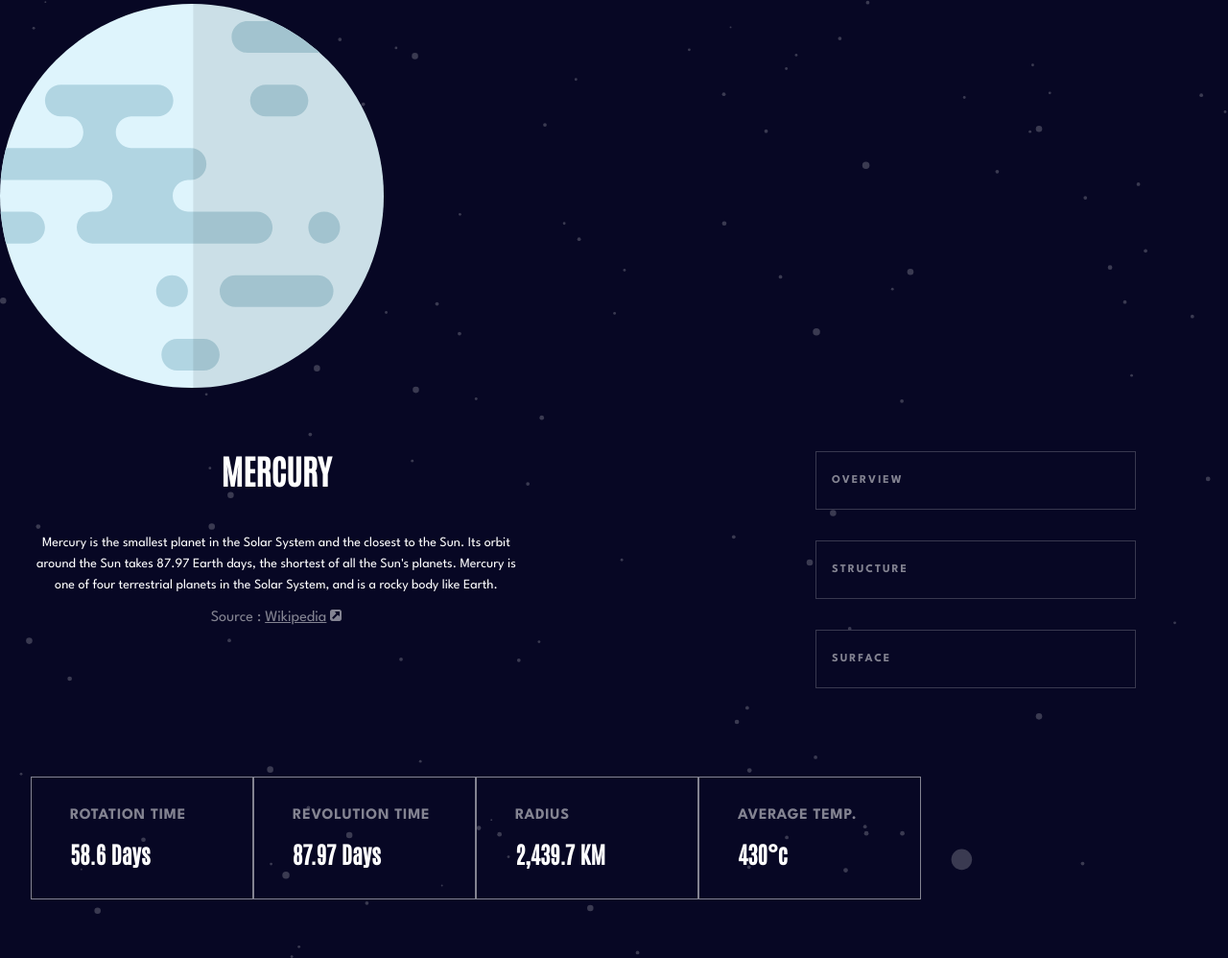
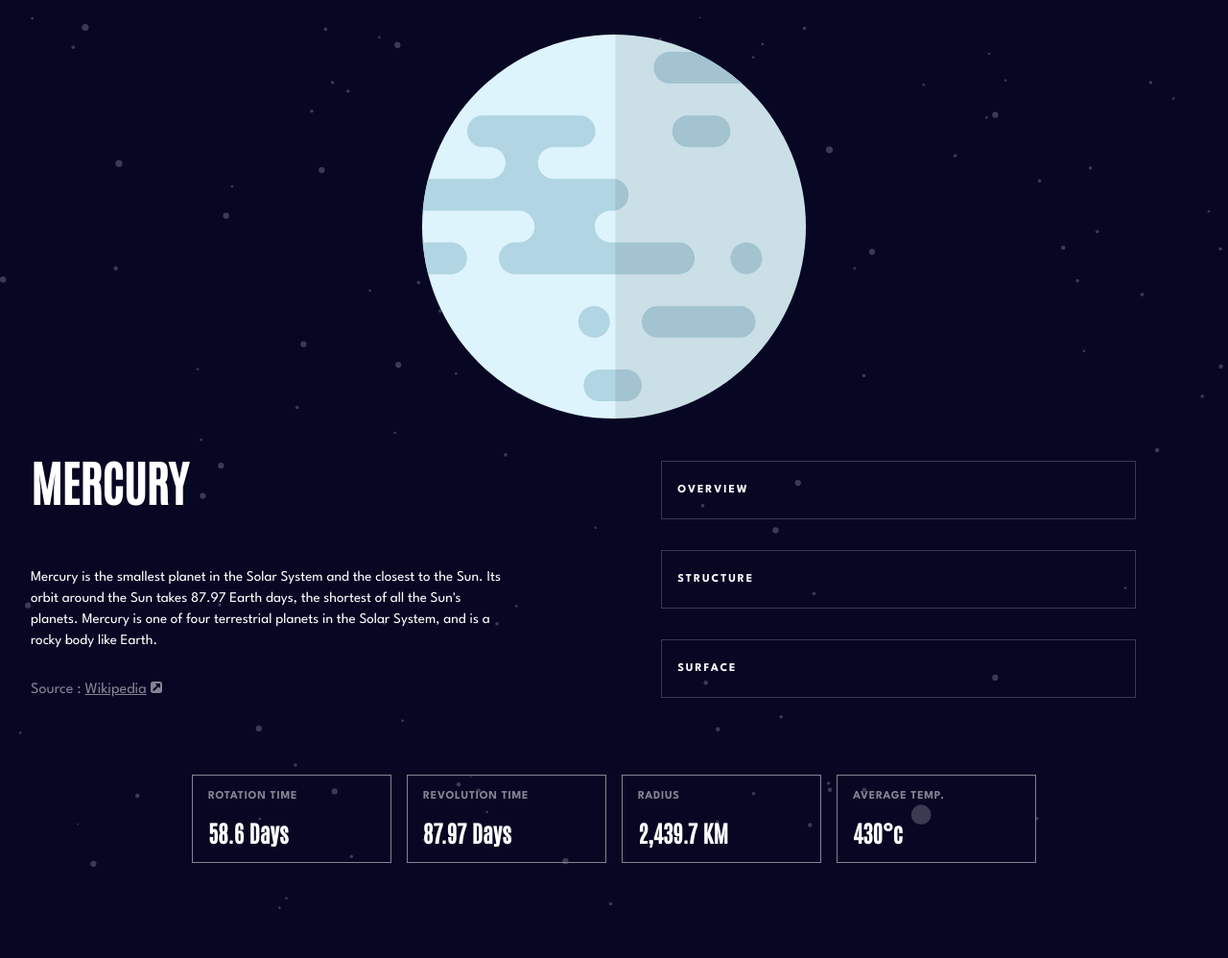
Before and after one commit to Stamwill/planet-facts, a plain HTML site: page src/pages/home.html in a window 1280 px wide. Shown: the part 212-1210 px from the top of the page at 96% size. After the commit the page ends 1159 px from the top, so only its background shows below. Drawn offline with Linux system fonts and the light colour scheme.

Commit message:
[globals.css] Give planetImgContainer flex, Remove comments, fix spacing on navs

```diff
--- a/src/styles/globals.css
+++ b/src/styles/globals.css
@@ -125,7 +125,10 @@ body {
 /* planet page image */
 
 #planetImageContainer {
+  display: flex;
+  justify-content: center;
   position: relative;
+  margin-top: 4rem;
 }
 
 .planetImg {
@@ -161,8 +164,8 @@ body {
 
 }
 
-#wikiLink {color: var(--gray);
-  /* text-decoration: none; */
+#wikiLink {
+  color: var(--gray);
 }
 
 #wikiLink:hover {
@@ -215,32 +218,53 @@ body {
   #planetNavbar {
     flex-direction: column;
     align-items: flex-end;
+    margin-top: 0;
   }
 
   .planetNavItem {
+    color: var(--white);
     border: 1px solid var(--dark-gray);
     margin: 1rem 0;
     padding: 1.5rem 1rem;
-    width: 300px;
+    width: 80%;
+  }
+
+  .planetNavItem:first-child {
+    margin-top: 0.775rem;
+  }
+
+  .planetNavItem:hover {
+    border: 1px solid transparent;
+    background-color: var(--light-blue);
   }
 
   #planetImageContainer {
-    margin-top: 2rem;
     order: -1;
     flex: 0 0 100%;
   }
 
+  #planetName {
+    margin-top: 0;
+    font-size: 50px;
+  }
+
   .planetBlock {
+    align-items: flex-start;
     width: 40%;
     margin-top: 0;
+  }
 
+  #planetNavDescription {
+    font-size: 15px;
+    line-height: 22px;
+    text-align: left;
+    margin-bottom: 2rem;
   }
 
   .dataPanel {
     display: flex;
     justify-content: space-between;
     order: 2;
-    margin: 3rem 0;
     max-width: 100%;
   }
 
@@ -248,11 +272,18 @@ body {
     flex-direction: column;
     align-items: flex-start;
     width: 150px;
-    padding: 2rem 2.5rem;
+    padding: 1rem 2.5rem 1rem 1rem;
+    margin: 0 0.5rem;
+  }
+
+  .dataItem:first-child{
+    margin-left: 0;
+  }
+  .dataItem:last-child{
+    margin-right: 0;
   }
 
   .dataDescription {
-    font-size: 16px;
     letter-spacing: 0.73px;
     font-weight: bold;
   }
```
